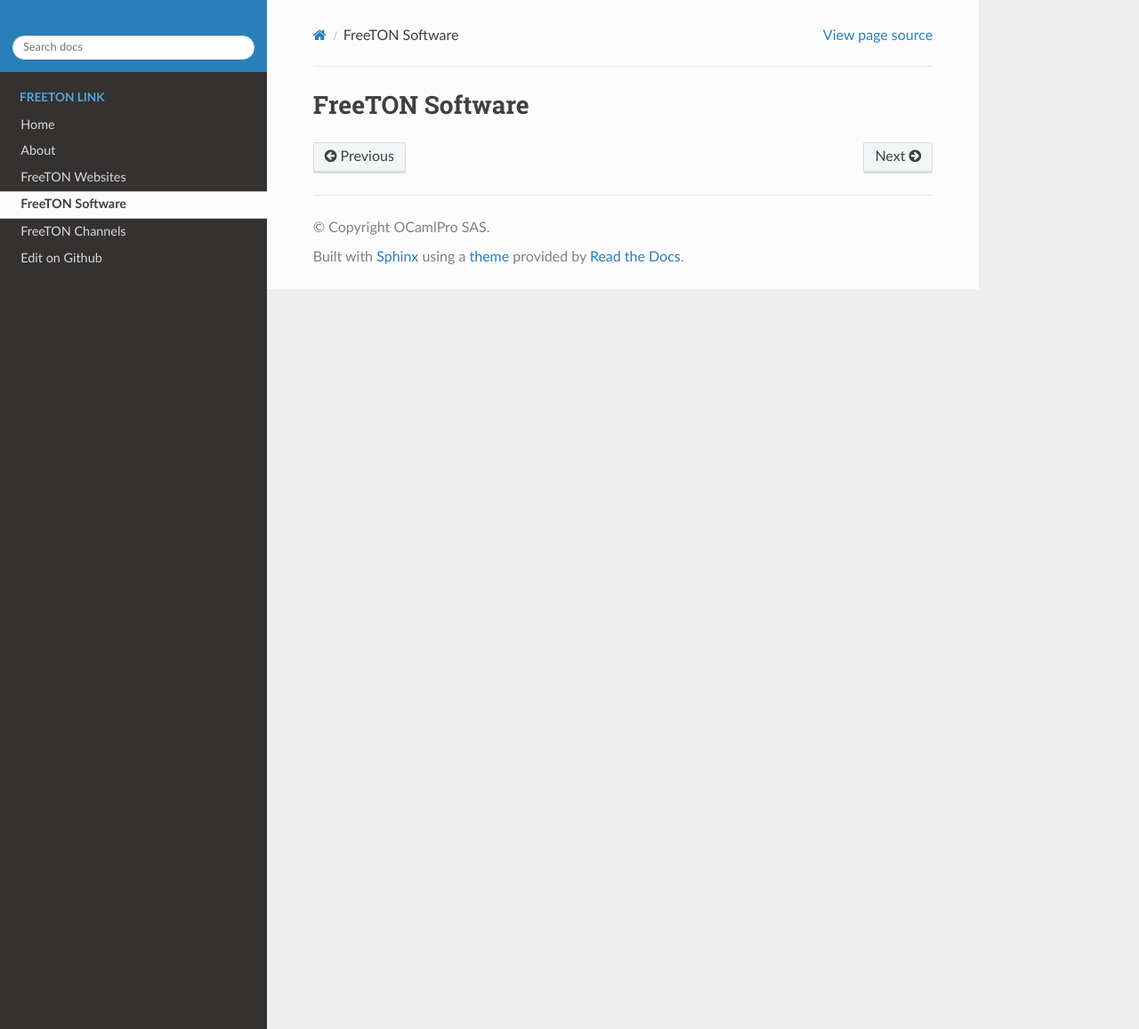
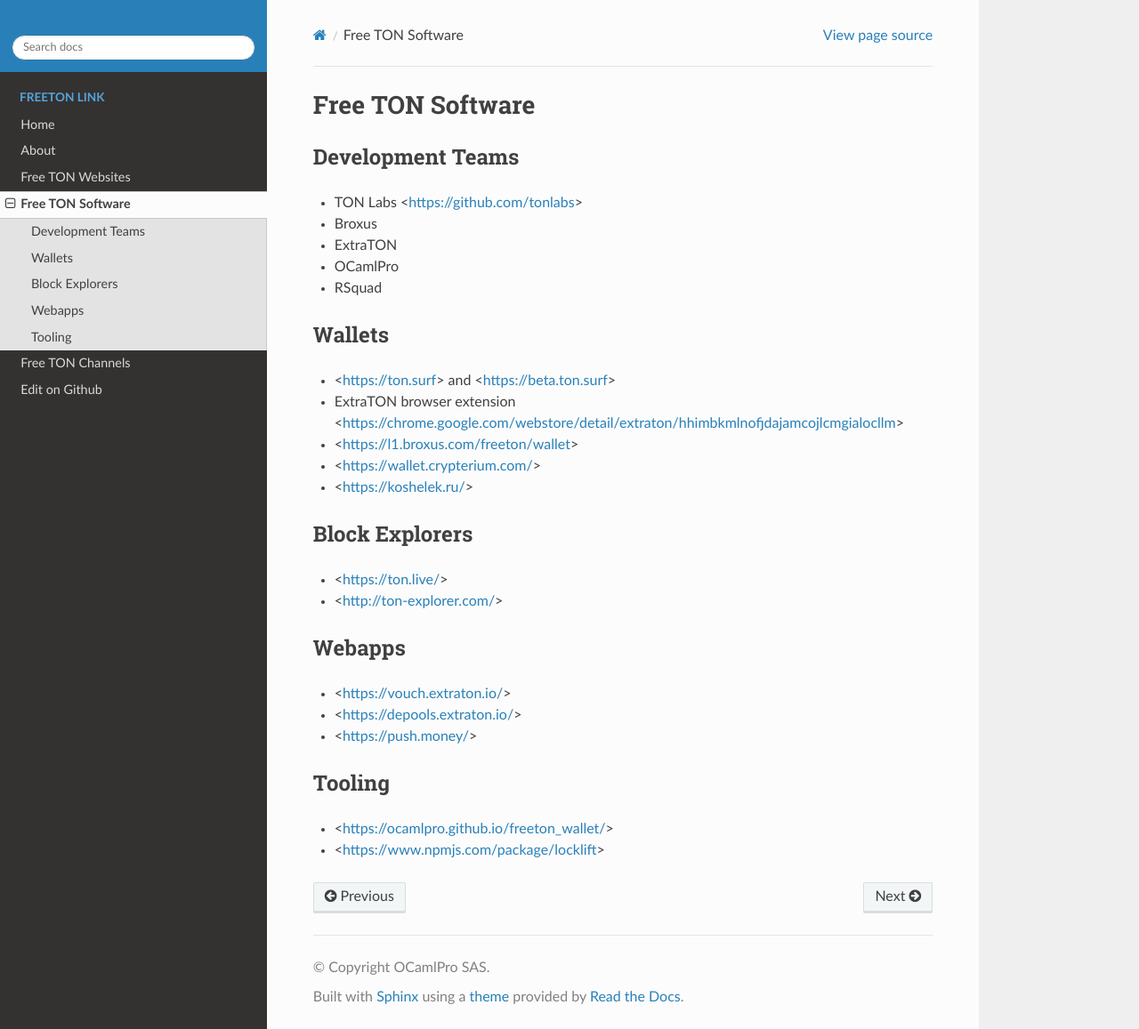
Before and after one commit to OCamlPro/www.freeton.link, a Sphinx documentation site: the page built from sphinx/software.rst, in a window 1280 px wide and 1157 px high. Shown: the whole window at 89% size. Built offline with Sphinx 7.4.7 and the Read the Docs theme 2.0.0, drawn with Linux system fonts in a browser that asks for light colours; the version number could not be read and is left out.

Commit message:
add some links

```diff
--- a/sphinx/index.rst
+++ b/sphinx/index.rst
@@ -10,7 +10,7 @@
    :maxdepth: 2
    :caption: FreeTON Link
 
-   Home <https://freeton.link>
+   Home <https://www.freeton.link>
    about
    websites
    software
--- a/sphinx/software.rst
+++ b/sphinx/software.rst
@@ -1,2 +1,40 @@
-FreeTON Software
-================
+Free TON Software
+=================
+
+Development Teams
+~~~~~~~~~~~~~~~~~
+
+* TON Labs <https://github.com/tonlabs>
+* Broxus
+* ExtraTON
+* OCamlPro
+* RSquad
+
+Wallets
+~~~~~~~
+
+* <https://ton.surf> and <https://beta.ton.surf>
+* ExtraTON browser extension <https://chrome.google.com/webstore/detail/extraton/hhimbkmlnofjdajamcojlcmgialocllm>
+* <https://l1.broxus.com/freeton/wallet>
+* <https://wallet.crypterium.com/>
+* <https://koshelek.ru/>
+
+
+Block Explorers
+~~~~~~~~~~~~~~~
+
+* <https://ton.live/>
+* <http://ton-explorer.com/>
+
+Webapps
+~~~~~~~
+
+* <https://vouch.extraton.io/>
+* <https://depools.extraton.io/>
+* <https://push.money/>
+
+Tooling
+~~~~~~~
+
+* <https://ocamlpro.github.io/freeton_wallet/>
+* <https://www.npmjs.com/package/locklift>
--- a/sphinx/websites.rst
+++ b/sphinx/websites.rst
@@ -1,2 +1,32 @@
-FreeTON Websites
-================
+Free TON Websites
+=================
+
+Documentation
+~~~~~~~~~~~~~
+
+* <https://freeton.org/>
+* <https://docs.ton.dev>
+* <http://freeton.org/dod> Declaration on decentralization
+* <https://en.freeton.wiki/Free_TON_Wiki>
+
+Blogs
+~~~~~
+
+* <https://freeton.house/>
+* <https://medium.com/ocamlpro-blockchain-fr>
+
+Governance
+~~~~~~~~~~
+
+* <https://gov.freeton.org>
+* <https://forum.freeton.org>
+
+Webapps
+~~~~~~~
+
+See the Webapps in the Software index.
+
+Other indexes
+~~~~~~~~~~~~~
+
+* <https://telegra.ph/Structure-of-the-Free-TON-ecosystem-08-31>
```
Also changed, not shown: sphinx/channels.rst (+27 -2 lines).
